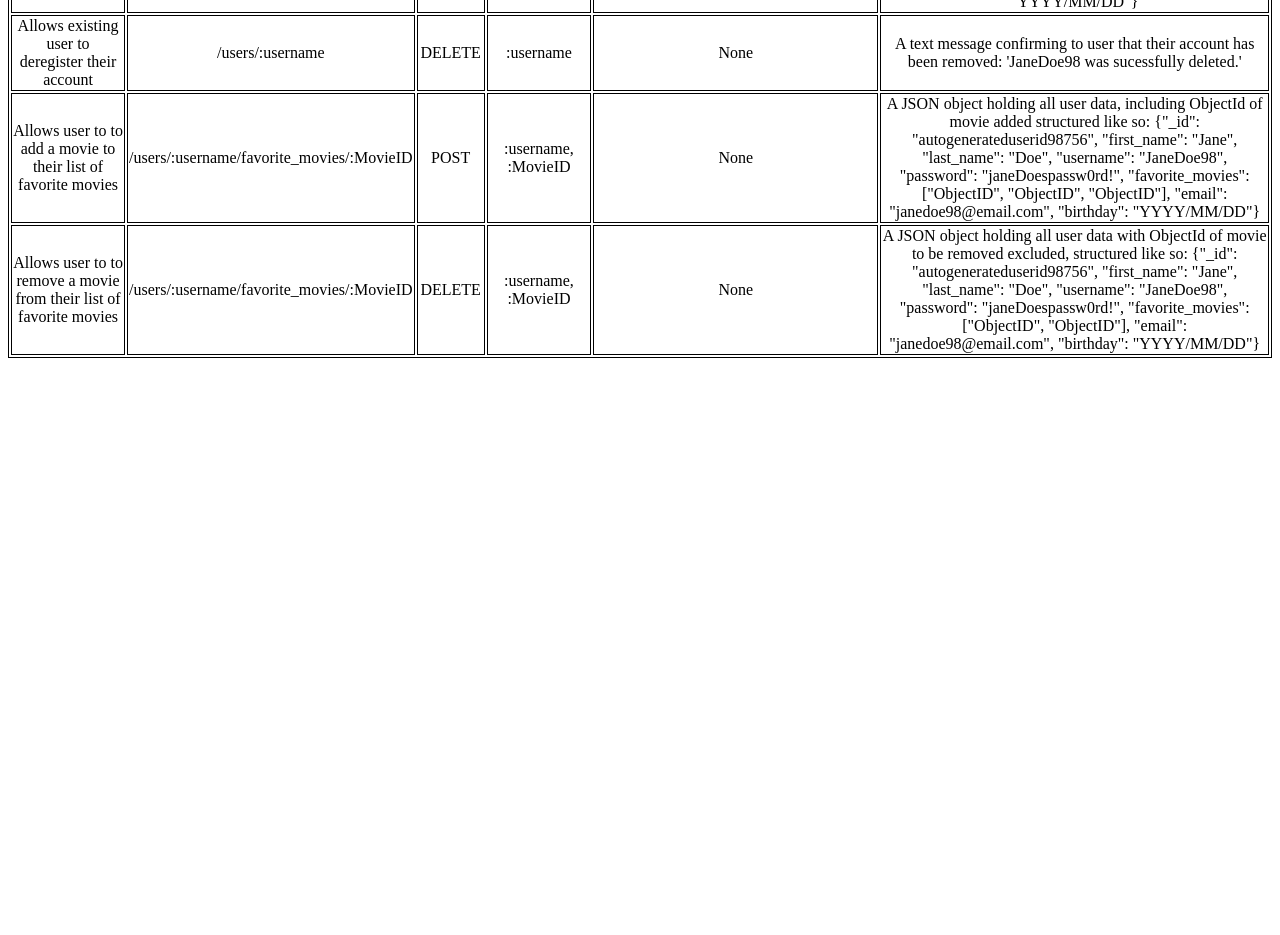
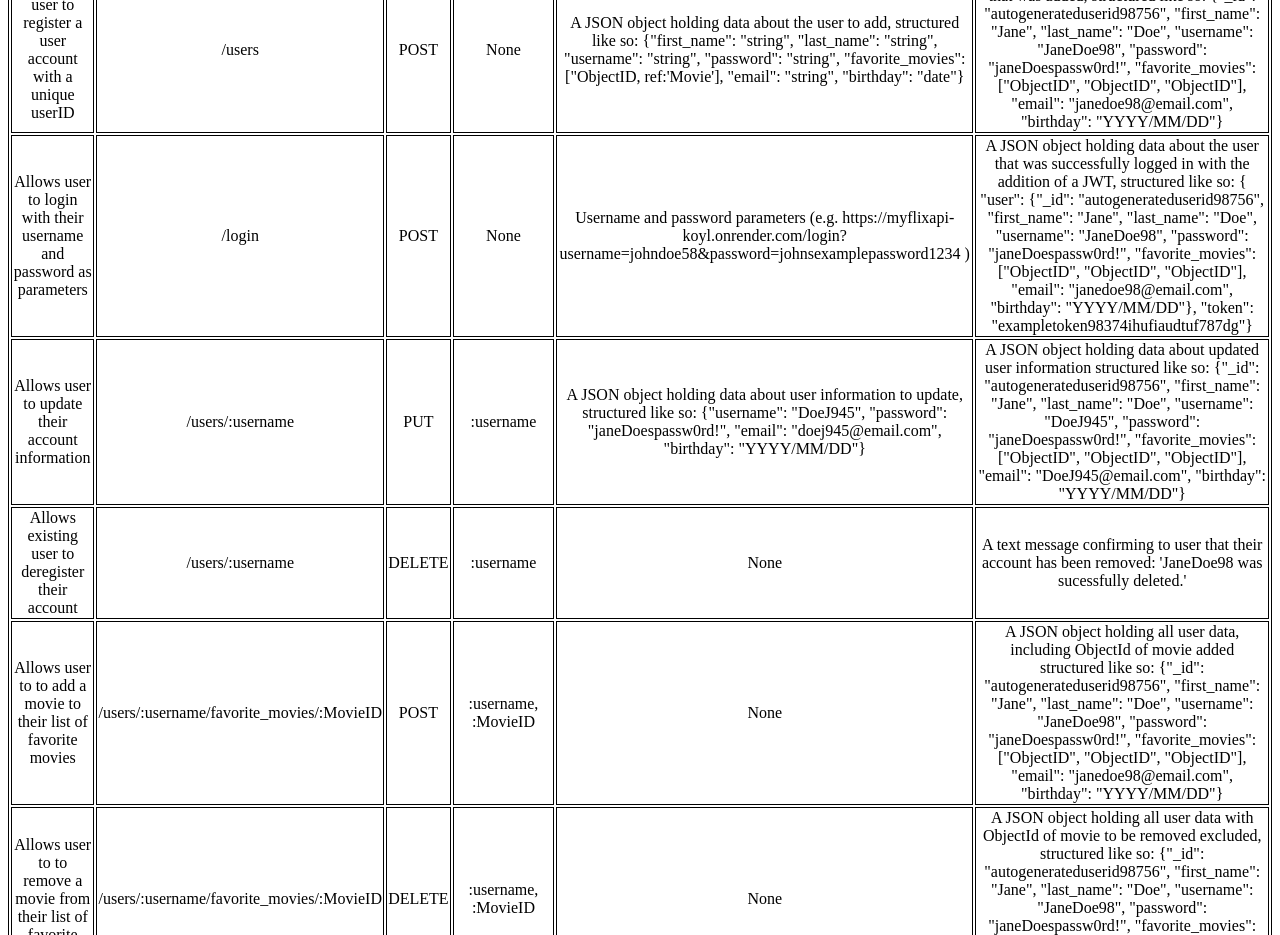
Before and after one commit to kaelacodes/Movie-API, a website: page public/documentation.html in a window 1280 px wide. Shown: the part 1220-2155 px from the top of the page. Before the commit the page ends 1586 px from the top, so only its background shows below. Drawn offline with Linux system fonts and the light colour scheme.

Commit message:
login endpoint added to readme.md and documentation.html files

```diff
--- a/public/documentation.html
+++ b/public/documentation.html
@@ -116,6 +116,15 @@
                             </tr>
 
                             <tr>
+                                <td>Allows user to login with their username and password as parameters</td>
+                                <td>/login</td>
+                                <td>POST</td>
+                                <td>None</td>
+                                <td>Username and password parameters (e.g. https://myflixapi-koyl.onrender.com/login?username=johndoe58&password=johnsexamplepassword1234 )</td>
+                                <td>A JSON object holding data about the user that was successfully logged in with the addition of a JWT, structured like so: { "user": {"_id": "autogenerateduserid98756", "first_name": "Jane", "last_name": "Doe", "username": "JaneDoe98", "password": "janeDoespassw0rd!", "favorite_movies": ["ObjectID", "ObjectID", "ObjectID"], "email": "janedoe98@email.com", "birthday": "YYYY/MM/DD"}, "token": "exampletoken98374ihufiaudtuf787dg"}</td>
+                            </tr>
+
+                            <tr>
                                 <td>Allows user to update their account information</td>
                                 <td>/users/:username</td>
                                 <td>PUT</td>
```
Also changed, not shown: README.md.
